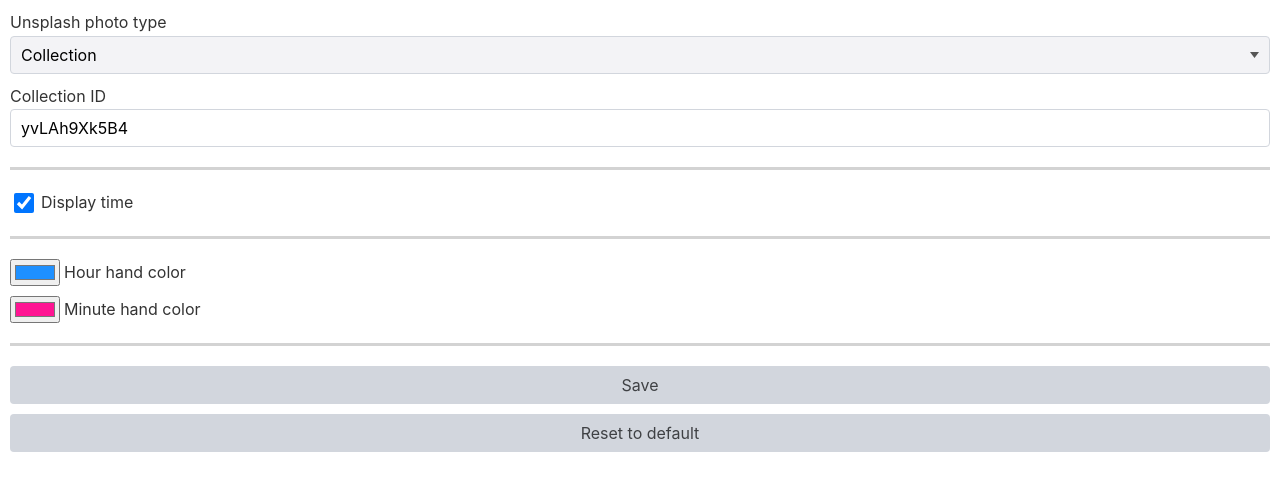
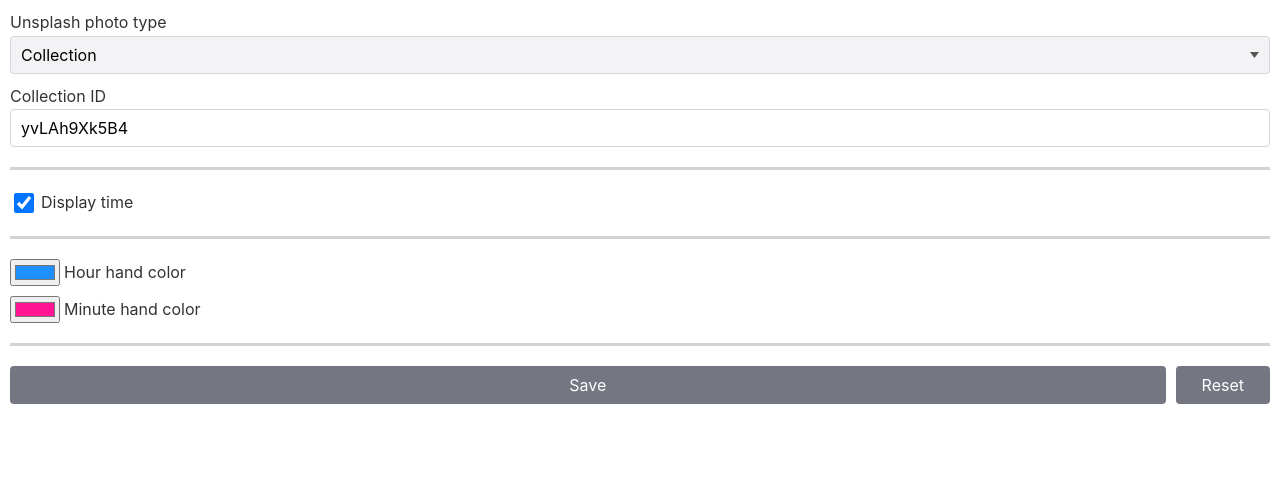
Before and after one commit to jamiller619/kairo, a website built with Vite: page packages/extension/options/index.html in a window 1280 px wide. Built offline with nearby package versions, Linux system fonts and the light colour scheme; some packages are replaced by stand-ins of ours.

Commit message:
added save button to options

```diff
--- a/packages/extension/options/index.html
+++ b/packages/extension/options/index.html
@@ -18,7 +18,7 @@
         </label>
         <label>
           <span id="unsplash.photo.value.label"></span>
-          <input type="text" name="unsplash.photo.value" />
+          <input type="text" name="unsplash.photo.value" required />
         </label>
       </section>
       <section>
@@ -37,10 +37,7 @@
           <span>Minute hand color</span>
         </label>
       </section>
-      <section>
-        <button id="save" type="button">Save</button>
-        <button id="reset" type="button">Reset to default</button>
-      </section>
+      <section id="buttons"></section>
     </form>
   </body>
   <script type="module" src="./index.ts"></script>
--- a/packages/extension/options/index.ts
+++ b/packages/extension/options/index.ts
@@ -1,7 +1,7 @@
 import { Options } from '@types'
 import '@/components/favicon'
 import './style.css'
-import { handleResetButtonClick, bindAutoSavingForm } from './options'
+import { bindForm } from './options'
 import { createBind } from './bind'
 
 const defaults: Options = {
@@ -12,13 +12,12 @@ const defaults: Options = {
   'clock.minutes.color': '#ff1493', // deeppink
 }
 
-const resetButton = document.getElementById('reset')
+const form = document.forms[0]
+const buttons = await bindForm(form, defaults)
 
-resetButton?.addEventListener('click', handleResetButtonClick)
+document.getElementById('buttons')?.append(...buttons)
 
-const form = document.forms[0]
-
-await bindAutoSavingForm(form, defaults)
+buttons.get('reset')?.classList.add('ghost')
 
 const unsplashPhotoValue = form.elements.namedItem(
   'unsplash.photo.value',
--- a/packages/extension/options/options.ts
+++ b/packages/extension/options/options.ts
@@ -1,4 +1,55 @@
 type Options = Record<string, string | boolean>
+
+export async function bindForm(form: HTMLFormElement, defaultOptions: Options) {
+  const saveButton = createButton('save', 'Save')
+  const resetButton = createButton('resetbtn', 'Reset')
+
+  async function handleSubmit(e: SubmitEvent) {
+    await chrome.storage?.sync.set(new FormData(form))
+
+    e.preventDefault()
+  }
+
+  function handleInput() {
+    const data = formToObj(form, defaultOptions)
+
+    resetButton.setAttribute('disabled', '')
+
+    if (!areObjectsEqual(data, defaultOptions)) {
+      resetButton.removeAttribute('disabled')
+    }
+  }
+
+  function handleReset() {
+    setForm(form, defaultOptions)
+
+    resetButton.setAttribute('disabled', '')
+  }
+
+  form.addEventListener('submit', handleSubmit)
+  form.addEventListener('input', handleInput)
+  resetButton.addEventListener('click', handleReset)
+
+  const options = await getOptions(defaultOptions)
+
+  setForm(form, options)
+
+  return new ButtonList(saveButton, resetButton)
+}
+
+function setForm(form: HTMLFormElement, options: Options) {
+  for (const [key, value] of Object.entries(options)) {
+    const el = form.elements.namedItem(key)
+
+    if (el) {
+      if (el instanceof HTMLInputElement && el.type === 'checkbox') {
+        el.checked = value === true ? true : false
+      } else if ('value' in el) {
+        el.value = value.toString()
+      }
+    }
+  }
+}
 
 function createHandler(key: string, value: () => string | boolean) {
   return async () => {
@@ -47,16 +98,77 @@ export async function bindAutoSavingForm(
   return saved
 }
 
+class ButtonList extends Array<HTMLButtonElement> {
+  #map = new Map<string, HTMLButtonElement>()
+
+  get(name: string) {
+    return this.#map.get(name)
+  }
+
+  constructor(...args: HTMLButtonElement[]) {
+    super(...args)
+
+    for (const button of args) {
+      if (button.id) {
+        this.#map.set(button.id, button)
+      }
+    }
+  }
+}
+
+function createButton(id: string, text: string) {
+  const button = document.createElement('button')
+
+  button.id = id
+  button.textContent = text
+
+  return button
+}
+
+function areObjectsEqual(a: Options, b: Options) {
+  for (const [key, value] of Object.entries(a)) {
+    if (b[key] !== value) {
+      return false
+    }
+  }
+
+  return true
+}
+
+function formToObj(form: HTMLFormElement, defaultOptions: Options) {
+  const data: Options = {}
+  const formData = new FormData(form)
+
+  for (const [key, value] of Object.entries(defaultOptions)) {
+    const el = form.elements.namedItem(key)
+
+    if (el && el instanceof HTMLInputElement && el.type === 'checkbox') {
+      data[key] = formData.get(key) === 'on'
+    } else {
+      data[key] = formData.get(key) as string
+    }
+  }
+
+  return {
+    ...defaultOptions,
+    ...data,
+  }
+}
+
 export async function handleResetButtonClick() {
-  await chrome.storage.sync.clear()
+  await chrome.storage?.sync.clear()
 
   window.location.reload()
 }
 
 export function getOptions<T>(defaultOptions: T): Promise<T> {
   return new Promise((resolve) => {
-    chrome.storage.sync.get<T>(defaultOptions, (options) => {
-      resolve(options)
-    })
+    if (chrome.storage?.sync) {
+      chrome.storage.sync.get<T>(defaultOptions, (options) => {
+        resolve(options)
+      })
+    } else {
+      resolve({} as T)
+    }
   })
 }
--- a/packages/extension/options/style.css
+++ b/packages/extension/options/style.css
@@ -27,3 +27,23 @@ label.align {
 input[type='checkbox'] {
   height: 2rem;
 }
+
+button {
+  background: var(--color-grey);
+  color: var(--bg-color);
+
+  &.ghost {
+    background: var(--color-lightGrey);
+    color: var(--color-grey);
+  }
+}
+
+#buttons {
+  display: flex;
+  flex-direction: row;
+  justify-content: space-between;
+}
+
+#save {
+  flex: 2;
+}
```
